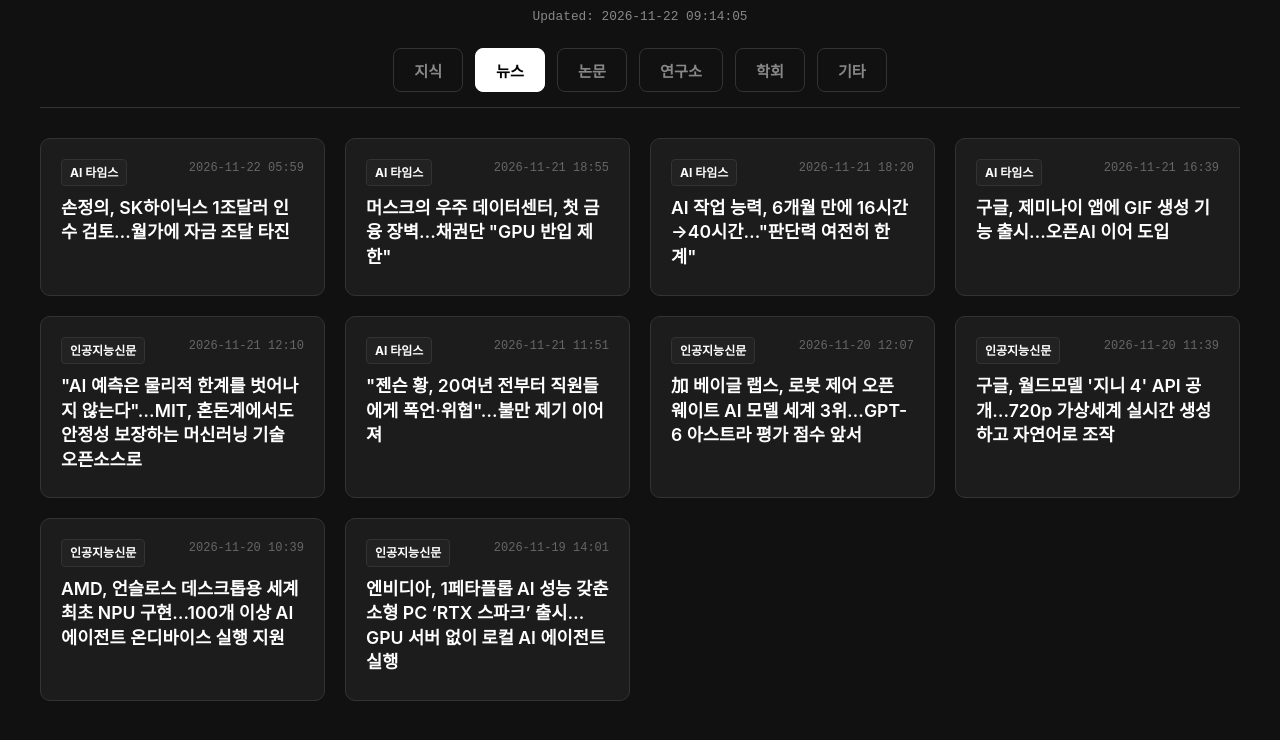
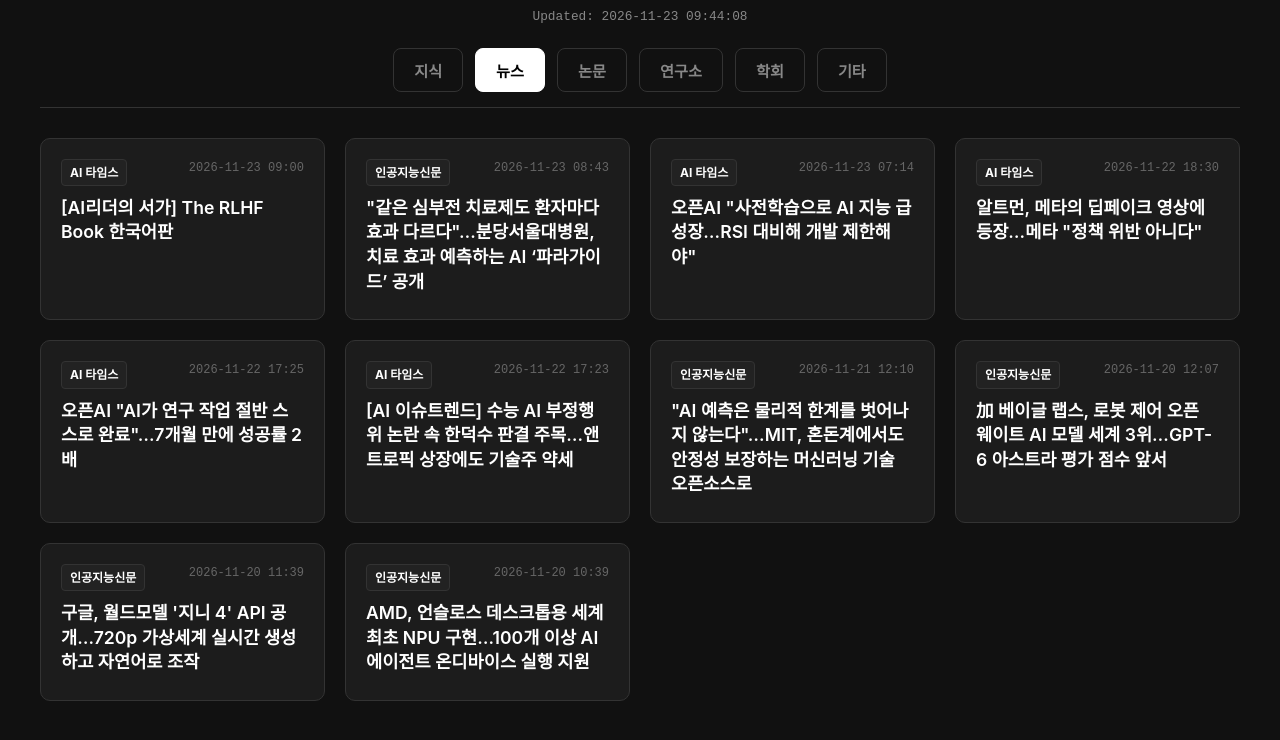
Before and after one commit to KGoogle/test, a plain HTML site: page index.html in a window 1280 px wide. Shown: the part 74-814 px from the top of the page. Drawn offline with Linux system fonts and the light colour scheme.

Commit message:
Update AI News: 2026-11-23

```diff
--- a/index.html
+++ b/index.html
@@ -170,7 +170,7 @@
         <div class="container">
             <header>
                 <h1>AI 정보</h1>
-                <div class="timestamp">Updated: 2026-11-22 09:14:05</div>
+                <div class="timestamp">Updated: 2026-11-23 09:44:08</div>
             </header>
 
             <nav class="tabs">
@@ -187,33 +187,49 @@
                 <div class="card">
                     <div class="card-meta">
                         <span class="badge">AI 타임스</span>
-                        <span class="date">2026-11-22 05:59</span>
+                        <span class="date">2026-11-23 09:00</span>
                     </div>
-                    <a href="https://www.aitimes.com/news/articleView.html?idxno=217653" target="_blank" class="card-title">손정의, SK하이닉스 1조달러 인수 검토…월가에 자금 조달 타진</a>
+                    <a href="https://www.aitimes.com/news/articleView.html?idxno=217619" target="_blank" class="card-title">[AI리더의 서가] The RLHF Book 한국어판</a>
+                </div>
+
+                <div class="card">
+                    <div class="card-meta">
+                        <span class="badge">인공지능신문</span>
+                        <span class="date">2026-11-23 08:43</span>
+                    </div>
+                    <a href="https://www.aitimes.kr/news/articleView.html?idxno=42840" target="_blank" class="card-title">"같은 심부전 치료제도 환자마다 효과 다르다"…분당서울대병원, 치료 효과 예측하는 AI ‘파라가이드’ 공개</a>
                 </div>
 
                 <div class="card">
                     <div class="card-meta">
                         <span class="badge">AI 타임스</span>
-                        <span class="date">2026-11-21 18:55</span>
+                        <span class="date">2026-11-23 07:14</span>
                     </div>
-                    <a href="https://www.aitimes.com/news/articleView.html?idxno=217650" target="_blank" class="card-title">머스크의 우주 데이터센터, 첫 금융 장벽…채권단 "GPU 반입 제한"</a>
+                    <a href="https://www.aitimes.com/news/articleView.html?idxno=217665" target="_blank" class="card-title">오픈AI "사전학습으로 AI 지능 급성장…RSI 대비해 개발 제한해야"</a>
                 </div>
 
                 <div class="card">
                     <div class="card-meta">
                         <span class="badge">AI 타임스</span>
-                        <span class="date">2026-11-21 18:20</span>
+                        <span class="date">2026-11-22 18:30</span>
                     </div>
-                    <a href="https://www.aitimes.com/news/articleView.html?idxno=217649" target="_blank" class="card-title">AI 작업 능력, 6개월 만에 16시간→40시간…"판단력 여전히 한계"</a>
+                    <a href="https://www.aitimes.com/news/articleView.html?idxno=217664" target="_blank" class="card-title">알트먼, 메타의 딥페이크 영상에 등장…메타 "정책 위반 아니다"</a>
                 </div>
 
                 <div class="card">
                     <div class="card-meta">
                         <span class="badge">AI 타임스</span>
-                        <span class="date">2026-11-21 16:39</span>
+                        <span class="date">2026-11-22 17:25</span>
                     </div>
-                    <a href="https://www.aitimes.com/news/articleView.html?idxno=217648" target="_blank" class="card-title">구글, 제미나이 앱에 GIF 생성 기능 출시…오픈AI 이어 도입</a>
+                    <a href="https://www.aitimes.com/news/articleView.html?idxno=217657" target="_blank" class="card-title">오픈AI "AI가 연구 작업 절반 스스로 완료"…7개월 만에 성공률 2배</a>
+                </div>
+
+                <div class="card">
+                    <div class="card-meta">
+                        <span class="badge">AI 타임스</span>
+                        <span class="date">2026-11-22 17:23</span>
+                    </div>
+                    <a href="https://www.aitimes.com/news/articleView.html?idxno=217662" target="_blank" class="card-title">[AI 이슈트렌드] 수능 AI 부정행위 논란 속 한덕수 판결 주목…앤트로픽 상장에도 기술주 약세</a>
                 </div>
 
                 <div class="card">
@@ -222,14 +238,6 @@
                         <span class="date">2026-11-21 12:10</span>
                     </div>
                     <a href="https://www.aitimes.kr/news/articleView.html?idxno=42835" target="_blank" class="card-title">"AI 예측은 물리적 한계를 벗어나지 않는다"…MIT, 혼돈계에서도 안정성 보장하는 머신러닝 기술 오픈소스로</a>
-                </div>
-
-                <div class="card">
-                    <div class="card-meta">
-                        <span class="badge">AI 타임스</span>
-                        <span class="date">2026-11-21 11:51</span>
-                    </div>
-                    <a href="https://www.aitimes.com/news/articleView.html?idxno=217644" target="_blank" class="card-title">"젠슨 황, 20여년 전부터 직원들에게 폭언·위협"…불만 제기 이어져</a>
                 </div>
 
                 <div class="card">
@@ -255,15 +263,15 @@
                     </div>
                     <a href="https://www.aitimes.kr/news/articleView.html?idxno=42819" target="_blank" class="card-title">AMD, 언슬로스 데스크톱용 세계 최초 NPU 구현…100개 이상 AI 에이전트 온디바이스 실행 지원</a>
                 </div>
-
+                </div></div><div id="Labs" class="tab-content"><div class="card-grid">
                 <div class="card">
                     <div class="card-meta">
-                        <span class="badge">인공지능신문</span>
-                        <span class="date">2026-11-19 14:01</span>
+                        <span class="badge">OpenAI</span>
+                        <span class="date">2026-11-22</span>
                     </div>
-                    <a href="https://www.aitimes.kr/news/articleView.html?idxno=42802" target="_blank" class="card-title">엔비디아, 1페타플롭 AI 성능 갖춘 소형 PC ‘RTX 스파크’ 출시…GPU 서버 없이 로컬 AI 에이전트 실행</a>
+                    <a href="https://openai.com/index/perplexity-and-intelligence" target="_blank" class="card-title">Perplexity and Intelligence</a>
                 </div>
-                </div></div><div id="Labs" class="tab-content"><div class="card-grid">
+
                 <div class="card">
                     <div class="card-meta">
                         <span class="badge">MIT(CSAIL)</span>
@@ -318,14 +326,6 @@
                         <span class="date">2026-11-20</span>
                     </div>
                     <a href="https://openai.com/business/customer-stories/hebbia" target="_blank" class="card-title">Hebbia sees improvements in financial research with GPT-6 Astra</a>
-                </div>
-
-                <div class="card">
-                    <div class="card-meta">
-                        <span class="badge">OpenAI</span>
-                        <span class="date">2026-11-20</span>
-                    </div>
-                    <a href="https://openai.com/index/introducing-medchembench" target="_blank" class="card-title">Can AI help scientists identify promising drug candidates?</a>
                 </div>
 
                 <div class="card">
```
